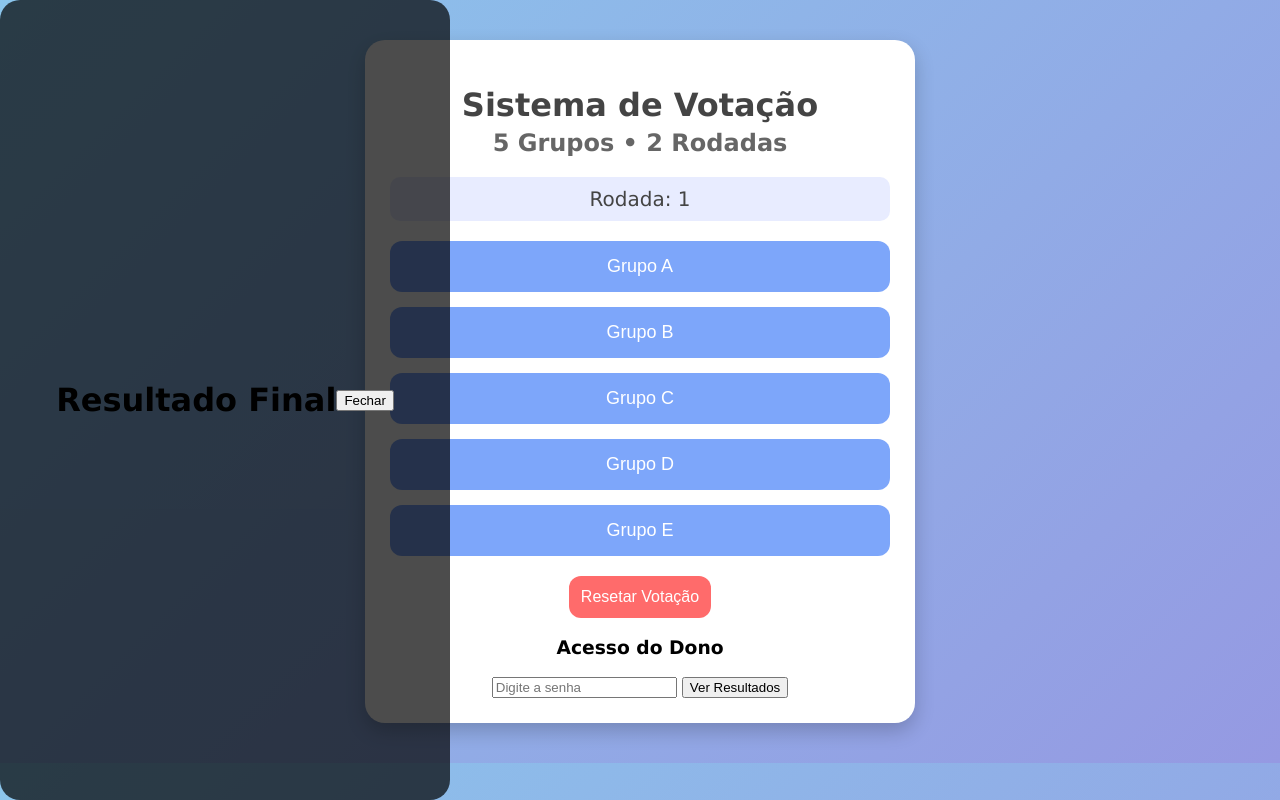
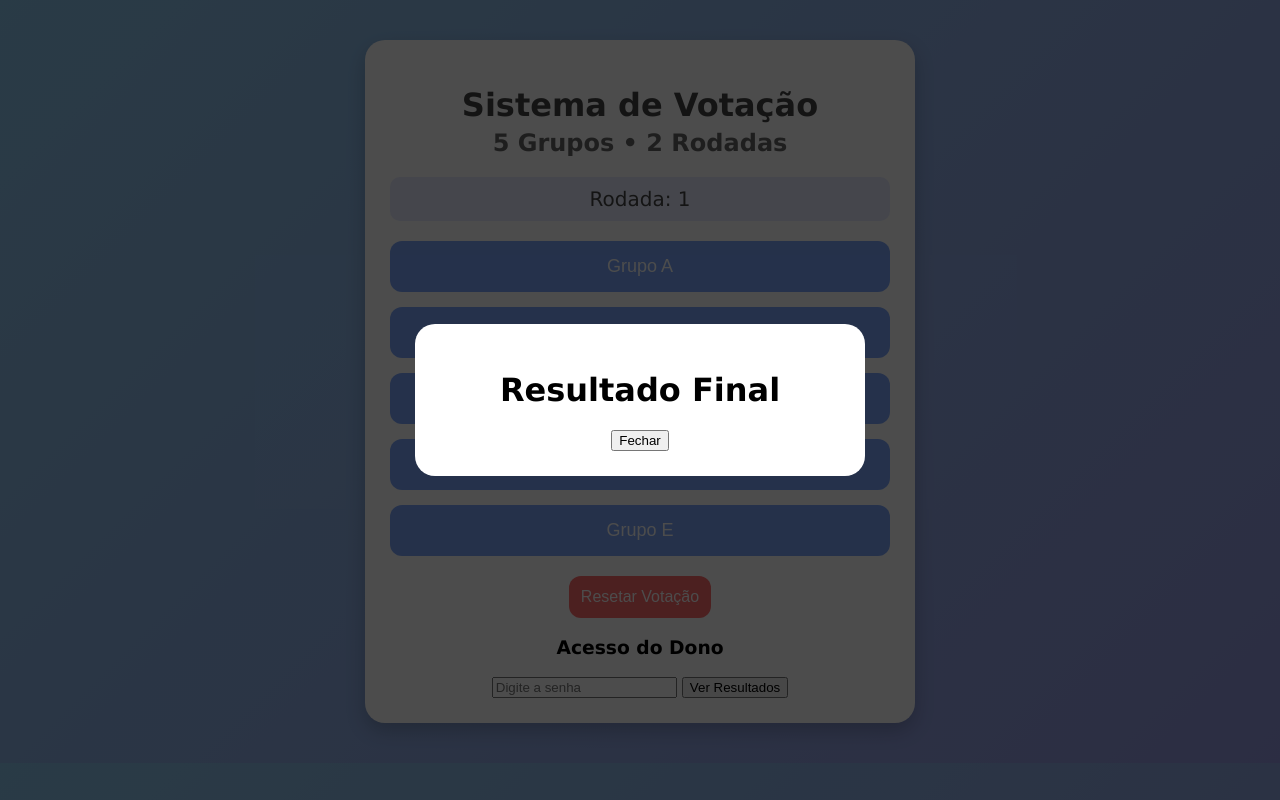
Before and after one commit to joaonetopereira1110-sys/Vota-o-site, a plain HTML site: page index.html in a window 1280 px wide. Drawn offline with Linux system fonts and the light colour scheme.

Commit message:
Refactor resultado-final div structure

```diff
--- a/index.html
+++ b/index.html
@@ -31,11 +31,13 @@
 
 </div>
 
-<div id="resultado-final" class="resultado hidden">
-    <h1>Resultado Final</h1>
-    <p id="resultado-texto"></p>
-    <button onclick="fecharResultado()">Fechar</button>
-</div>
+<div id="resultado-final" class="hidden">
+    <div class="resultado">
+        <h1>Resultado Final</h1>
+        <p id="resultado-texto"></p>
+        <button onclick="fecharResultado()">Fechar</button>
+    </div>
+    </div>
 
 <script src="script.js"></script>
 </body>
```
